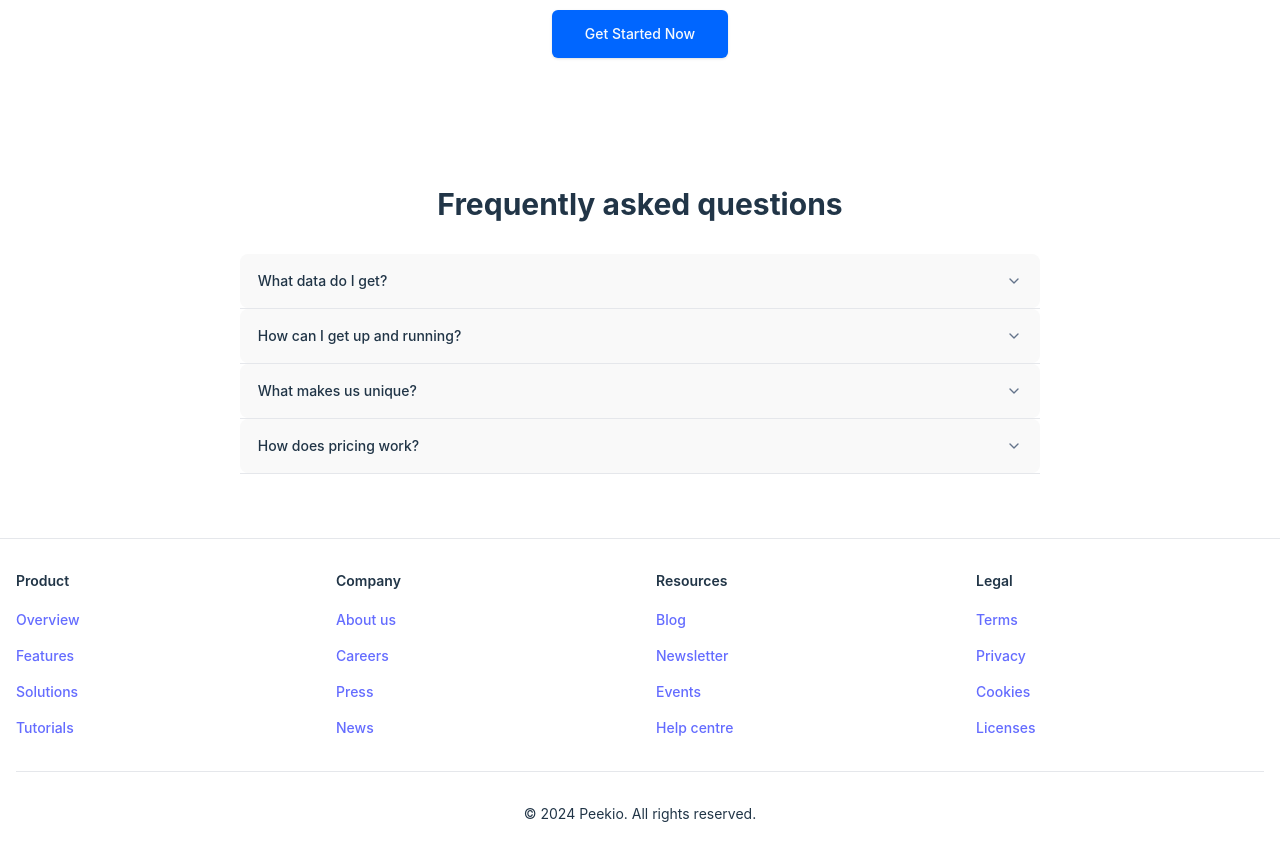
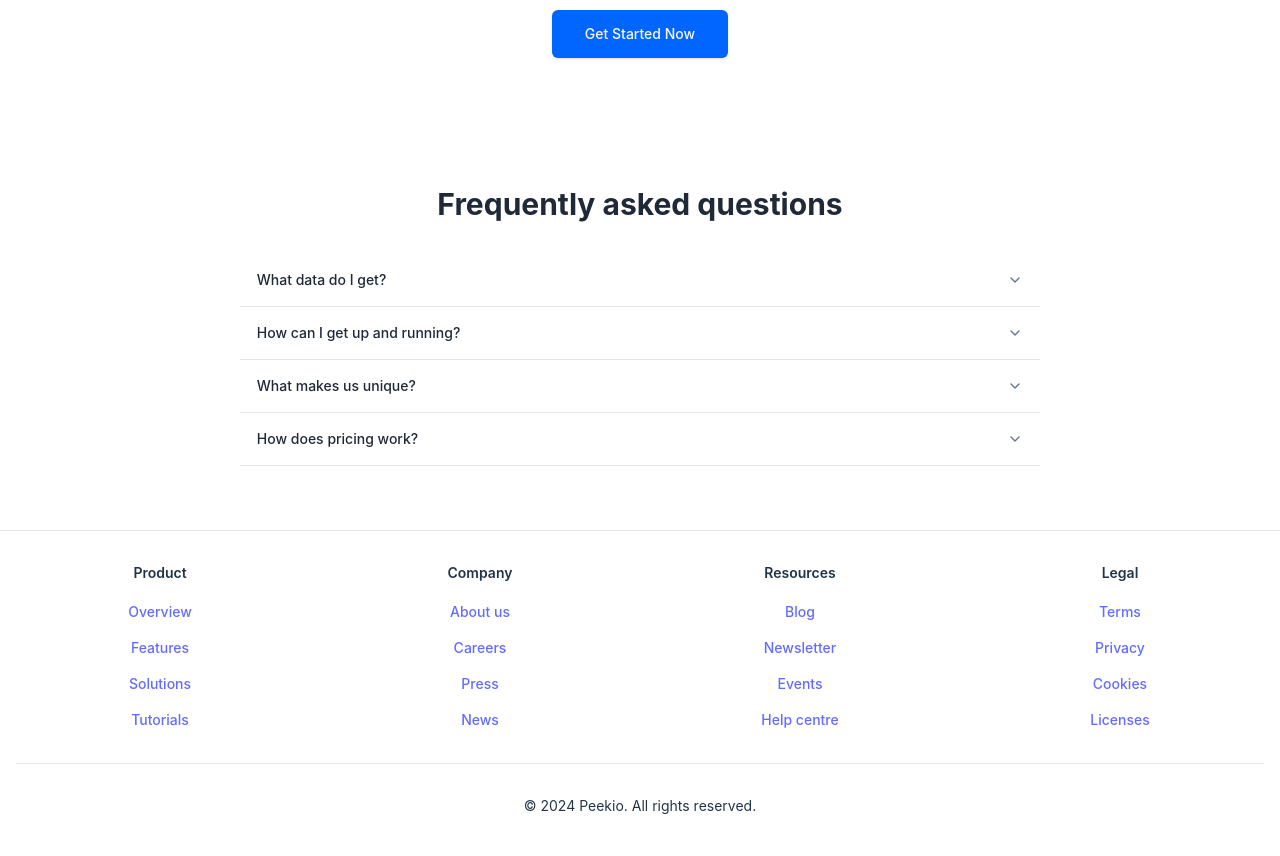
Before and after one commit to Ari-Ghosh/tradesight-frontend, a React (Vite) app: page / in a window 1280 px wide. Shown: the part 3140-3996 px from the top of the page. Built offline with nearby package versions, Linux system fonts and the light colour scheme.

Commit message:
made it light mode

```diff
--- a/src/components/faq.tsx
+++ b/src/components/faq.tsx
@@ -26,7 +26,7 @@ const faqs = [
 
 export function FAQ() {
     return (
-        <section className="container px-4 py-16">
+        <section className="container px-4 py-16 bg-white text-gray-800">
             <h2 className="mb-8 text-center text-2xl font-bold md:text-3xl">
                 Frequently asked questions
             </h2>
@@ -34,10 +34,10 @@ export function FAQ() {
                 <Accordion type="single" collapsible className="w-full">
                     {faqs.map((faq, index) => (
                         <AccordionItem key={index} value={`item-${index}`}>
-                            <AccordionTrigger className="text-left">
+                            <AccordionTrigger className="text-left text-gray-800 bg-white hover:text-blue-600 border-none hover:border-none focus:border-none selection:border-none target:border-none active:border-none">
                                 {faq.question}
                             </AccordionTrigger>
-                            <AccordionContent>
+                            <AccordionContent className="text-gray-600">
                                 {faq.answer}
                             </AccordionContent>
                         </AccordionItem>
--- a/src/components/ui/accordion.tsx
+++ b/src/components/ui/accordion.tsx
@@ -26,7 +26,7 @@ const AccordionTrigger = React.forwardRef<
     <AccordionPrimitive.Trigger
       ref={ref}
       className={cn(
-        "flex flex-1 items-center justify-between py-4 text-sm font-medium transition-all hover:underline text-left [&[data-state=open]>svg]:rotate-180",
+        "flex flex-1 items-center justify-between py-4 text-sm font-medium transition-all text-left [&[data-state=open]>svg]:rotate-180",
         className
       )}
       {...props}
--- a/src/index.css
+++ b/src/index.css
@@ -8,8 +8,8 @@
   font-weight: 400;
 
   color-scheme: light dark;
-  color: rgba(255, 255, 255, 0.87);
-  background-color: #242424;
+  color: #213547;
+  background-color: #ffffff;
 
   font-synthesis: none;
   text-rendering: optimizeLegibility;
@@ -37,6 +37,9 @@ body {
 #root {
   width: 100%;
   height: 100%;
+  margin: 0;
+  padding: 0;
+  text-align: center;
 }
 
 h1 {
```
